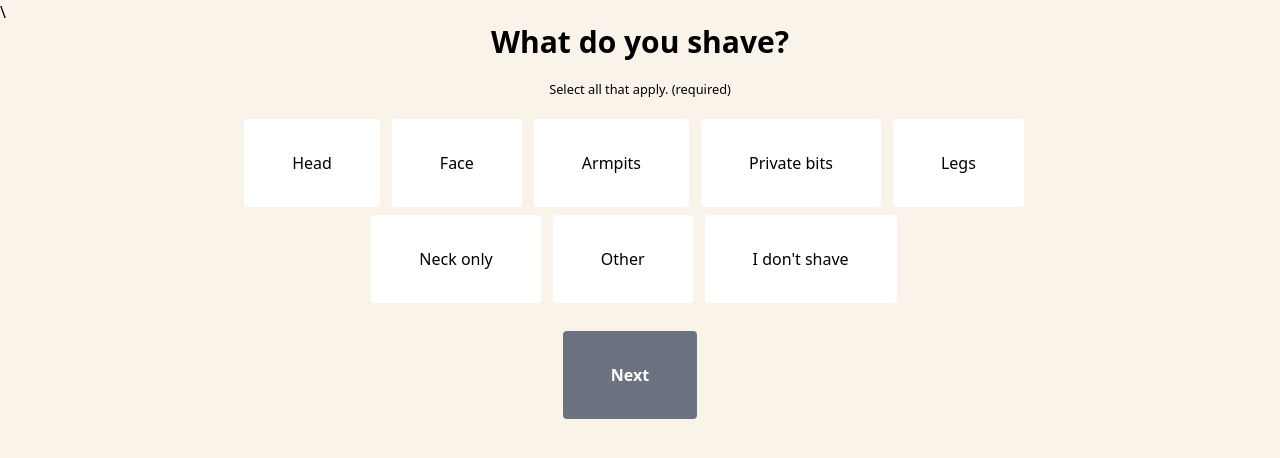
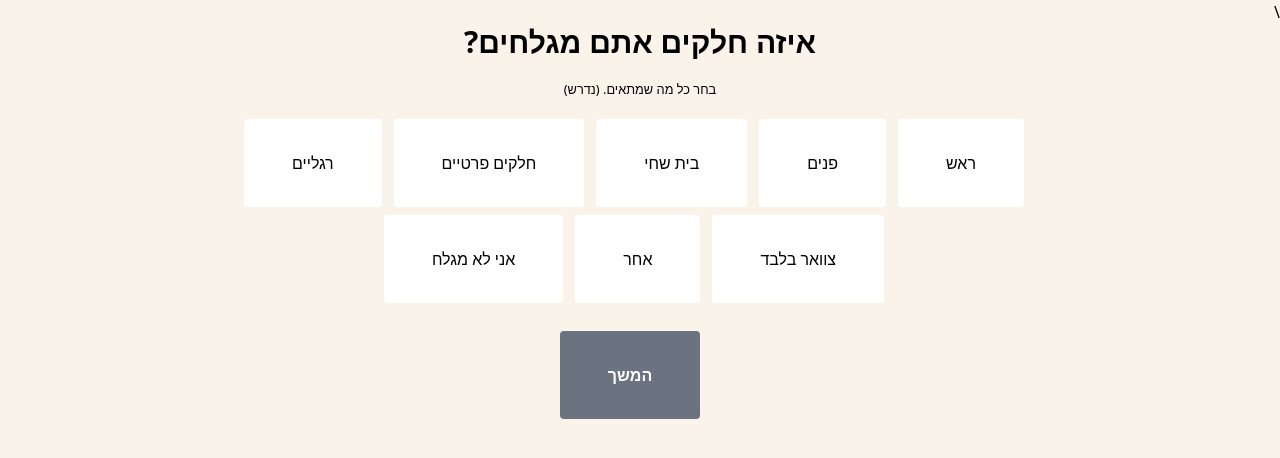
Before and after one commit to jewishmoses/dollarshaveclub, a React (Create React App) app: page / in a window 1280 px wide. Shown: the top 458 px of the page. Built offline with nearby package versions, Linux system fonts and the light colour scheme.

Commit message:
added hebrew support (i18)

```diff
--- a/package.json
+++ b/package.json
@@ -6,8 +6,10 @@
     "@testing-library/jest-dom": "^5.16.5",
     "@testing-library/react": "^13.3.0",
     "@testing-library/user-event": "^13.5.0",
+    "i18next": "^21.9.0",
     "react": "^18.2.0",
     "react-dom": "^18.2.0",
+    "react-i18next": "^11.18.3",
     "react-icons": "^4.4.0",
     "react-scripts": "5.0.1",
     "web-vitals": "^2.1.4"
--- a/src/App.js
+++ b/src/App.js
@@ -62,7 +62,7 @@ function App() {
 
     const Steps = () => {
 
-        if (step == 2) {
+        if (step === 2) {
 
             return <>
                 <StepOne />
@@ -70,7 +70,7 @@ function App() {
             </>
         }
 
-        if (step == 3) {
+        if (step === 3) {
 
             return <>
                 <StepOne />
@@ -80,7 +80,7 @@ function App() {
 
         }
 
-        if (step == 4) {
+        if (step === 4) {
 
             return <>
                 <StepOne />
--- a/src/components/Checkbox/index.js
+++ b/src/components/Checkbox/index.js
@@ -4,7 +4,7 @@ const Checkbox = (props) => {
 
     return (
         <button {...props} className={props.checked ? 'checkbox py-8 px-12 bg-white mr-3 rounded font-light border border-solid border-black mb-2' : 'checkbox py-8 px-12 bg-white mr-3 rounded font-light mb-2'}>
-            {props.name}
+            {props.title}
             {props.checked ? <CheckIcon className='checkbox-icon' /> : ''}
         </button>
     )
--- /dev/null
+++ b/src/i18n.js
@@ -0,0 +1,22 @@
+import i18n from "i18next";
+import { initReactI18next } from "react-i18next";
+import HE from './resources/lang/he.json';
+
+const resources = {
+    he: {
+        translation: HE,
+    }
+};
+
+i18n
+    .use(initReactI18next) // passes i18n down to react-i18next
+    .init({
+        resources,
+        lng: "he",
+
+        interpolation: {
+            escapeValue: false // react already safes from xss
+        }
+    });
+
+export default i18n;
--- a/src/index.css
+++ b/src/index.css
@@ -1,3 +1,7 @@
 @tailwind base;
 @tailwind components;
 @tailwind utilities;
+
+body {
+    direction: rtl;
+}
--- a/src/index.js
+++ b/src/index.js
@@ -3,6 +3,7 @@ import ReactDOM from 'react-dom/client';
 import './index.css';
 import App from './App';
 import reportWebVitals from './reportWebVitals';
+import './i18n';
 
 const root = ReactDOM.createRoot(document.getElementById('root'));
 root.render(
--- /dev/null
+++ b/src/resources/lang/he.json
@@ -0,0 +1,34 @@
+{
+    "What do you shave?": "איזה חלקים אתם מגלחים?",
+    "Select all that apply. (required)": "בחר כל מה שמתאים. (נדרש)",
+    "Head": "ראש",
+    "Face": "פנים",
+    "Armpits": "בית שחי",
+    "Private bits": "חלקים פרטיים",
+    "Legs": "רגליים",
+    "Neck only": "צוואר בלבד",
+    "Other": "אחר",
+    "I don't shave": "אני לא מגלח",
+    "Daily": "יומי",
+    "Weekly": "שבועי",
+    "Rarely": "לעתים רחוקות",
+    "Redness/irritation": "אדמומיות/גירוי",
+    "Razor burn": "צריבת תער",
+    "It grows back too fast": "זה גדל מהר מדי",
+    "Nicks/cuts": "חיתוכים/חתכים",
+    "None": "אף אחד",
+    "קווים עדינים/קמטים": "",
+    "Sensitive skin": "עור רגיש",
+    "Acne-prone skin": "עור בעל נטייה לפיתוח אקנה",
+    "Dandruff": "קַשׂקַשִׂים",
+    "Really, really dry skin": "עור ממש ממש יבש",
+    "Chapped lips": "שפתיים יבשות",
+    "Oily skin": "עור שמנוני",
+    "Next": "המשך",
+    "How often do you shave?": "באיזו תדירות אתה מתגלח?",
+    "Select one. (required)": "תבחר אחד. (נדרש)",
+    "Any problems when you shave?": "יש בעיות כשאתה מתגלח?",
+    "Dryness": "יובש",
+    "Are you worried about any of the following issues?": "האם אתה מודאג לגבי אחת מהבעיות הבאות?",
+    "Fine lines/wrinkles": "קווים עדינים/קמטים"
+}
--- a/src/steps/Four/index.js
+++ b/src/steps/Four/index.js
@@ -2,11 +2,13 @@ import './index.css';
 import { useContext, useEffect, useState } from 'react';
 import AppContext from '../../contexts/app';
 import Checkbox from '../../components/Checkbox';
+import { useTranslation } from 'react-i18next';
 
 const Step = () => {
 
     const { stepFourOptions, setStepFourOptions, setStep } = useContext(AppContext);
     const [disabled, setDisabled] = useState(true);
+    const { t } = useTranslation();
 
     const handleCheck = (event) => {
 
@@ -47,16 +49,16 @@ const Step = () => {
     return (
         <div className='min-h-screen mx-auto w-3/4 text-center'>
             <h1 className="text-3xl mb-5 font-bold">
-                Are you worried about any of the following issues?
+                {t("Are you worried about any of the following issues?")}
             </h1>
-            <small className='mb-5 block'>Select all that apply. (required)</small>
+            <small className='mb-5 block'>{t("Select all that apply. (required)")}</small>
             <div className="">
 
                 <div className="mb-5">
 
                     {stepFourOptions.map((option, index) => (
 
-                        <Checkbox key={index} onClick={handleCheck} name={option.name} type="button" checked={option.checked} />
+                        <Checkbox key={index} onClick={handleCheck} name={option.name} title={t(option.name)} type="button" checked={option.checked} />
 
                     ))}
 
@@ -65,7 +67,7 @@ const Step = () => {
             </div>
 
             <button onClick={() => setStep(4)} type="button" className='disabled:bg-gray-500 bg-gray-700 text-white font-bold py-8 px-12 rounded mr-5' disabled={disabled}>
-                Next
+                {t("Next")}
             </button>
         </div>
     );
--- a/src/steps/One/index.js
+++ b/src/steps/One/index.js
@@ -1,9 +1,11 @@
 import { useContext, useEffect, useState } from "react";
 import Checkbox from "../../components/Checkbox";
 import AppContext from "../../contexts/app";
+import { useTranslation } from 'react-i18next';
 
 const Step = () => {
 
+    const { t } = useTranslation();
     const { stepOneOptions, setStepOneOptions, setStep } = useContext(AppContext)
     const [disabled, setDisabled] = useState(true);
 
@@ -46,21 +48,21 @@ const Step = () => {
     return (
         <div className="min-h-screen mx-auto w-3/4 text-center">
             <h1 className="text-3xl mb-5 font-bold">
-                What do you shave?
+                {t("What do you shave?")}
             </h1>
-            <small className="mb-5 block">Select all that apply. (required)</small>
+            <small className="mb-5 block">{t("Select all that apply. (required)")}</small>
             <div className="mb-5">
 
                 {stepOneOptions.map((option, index) => (
 
-                    <Checkbox key={index} onClick={handleCheck} name={option.name} type="button" checked={option.checked} />
+                    <Checkbox key={index} onClick={handleCheck} name={option.name} title={t(option.name)} type="button" checked={option.checked} />
 
                 ))}
 
             </div>
 
             <button onClick={() => setStep(2)} type="button" className='disabled:bg-gray-500 bg-gray-700 text-white font-bold py-8 px-12 rounded mr-5' disabled={disabled}>
-                Next
+                {t("Next")}
             </button>
 
         </div>
--- a/src/steps/Three/index.js
+++ b/src/steps/Three/index.js
@@ -2,11 +2,13 @@ import './index.css';
 import { useContext, useEffect, useState } from 'react';
 import AppContext from '../../contexts/app';
 import Checkbox from '../../components/Checkbox';
+import { useTranslation } from 'react-i18next';
 
 const Step = () => {
 
     const { stepThreeOptions, setStepThreeOptions, setStep } = useContext(AppContext);
     const [disabled, setDisabled] = useState(true);
+    const { t } = useTranslation();
 
     const handleCheck = (event) => {
 
@@ -48,21 +50,21 @@ const Step = () => {
     return (
         <div className='m-h-screen mx-auto w-3/4 text-center'>
             <h1 className="text-3xl mb-5 font-bold">
-                Any problems when you shave?
+                {t("Any problems when you shave?")}
             </h1>
-            <small className='mb-5 block'>Select all that apply. (required)</small>
+            <small className='mb-5 block'>{t("Select all that apply. (required)")}</small>
             <div className="mb-5">
 
                 {stepThreeOptions.map((option, index) => (
 
-                    <Checkbox key={index} onClick={handleCheck} name={option.name} type="button" checked={option.checked} />
+                    <Checkbox key={index} onClick={handleCheck} name={option.name} title={t(option.name)} type="button" checked={option.checked} />
 
                 ))}
 
             </div>
 
             <button onClick={() => setStep(4)} type="button" className='disabled:bg-gray-500 bg-gray-700 text-white font-bold py-8 px-12 rounded mr-5' disabled={disabled}>
-                Next
+                {t("Next")}
             </button>
         </div>
     );
--- a/src/steps/Two/index.js
+++ b/src/steps/Two/index.js
@@ -2,11 +2,13 @@ import './index.css';
 import { useContext, useState, useEffect } from 'react';
 import AppContext from '../../contexts/app';
 import Checkbox from '../../components/Checkbox';
+import { useTranslation } from 'react-i18next';
 
 const Step = () => {
 
     const { stepTwoOptions, setStepTwoOptions, setStep } = useContext(AppContext);
     const [disabled, setDisabled] = useState(true);
+    const { t } = useTranslation();
 
     const handleCheck = (event) => {
 
@@ -50,21 +52,21 @@ const Step = () => {
     return (
         <div className='min-h-screen mx-auto w-3/4 text-center'>
             <h1 className="text-3xl mb-5 font-bold">
-                How often do you shave?
+                {t("How often do you shave?")}
             </h1>
-            <small className='mb-5 block'>Select one. (required)</small>
+            <small className='mb-5 block'>{t("Select one. (required)")}</small>
             <div className="mb-5">
 
                 {stepTwoOptions.map((option, index) => (
 
-                    <Checkbox key={index} onClick={handleCheck} name={option.name} type="button" checked={option.checked} />
+                    <Checkbox key={index} onClick={handleCheck} name={option.name} title={t(option.name)} type="button" checked={option.checked} />
 
                 ))}
 
             </div>
 
             <button onClick={() => setStep(3)} type="button" className='disabled:bg-gray-500 bg-gray-700 text-white font-bold py-8 px-12 rounded mr-5' disabled={disabled}>
-                Next
+                {t("Next")}
             </button>
         </div>
     );
```
Also changed, not shown: 1 other file (tests, documents, lock files or other folders).
